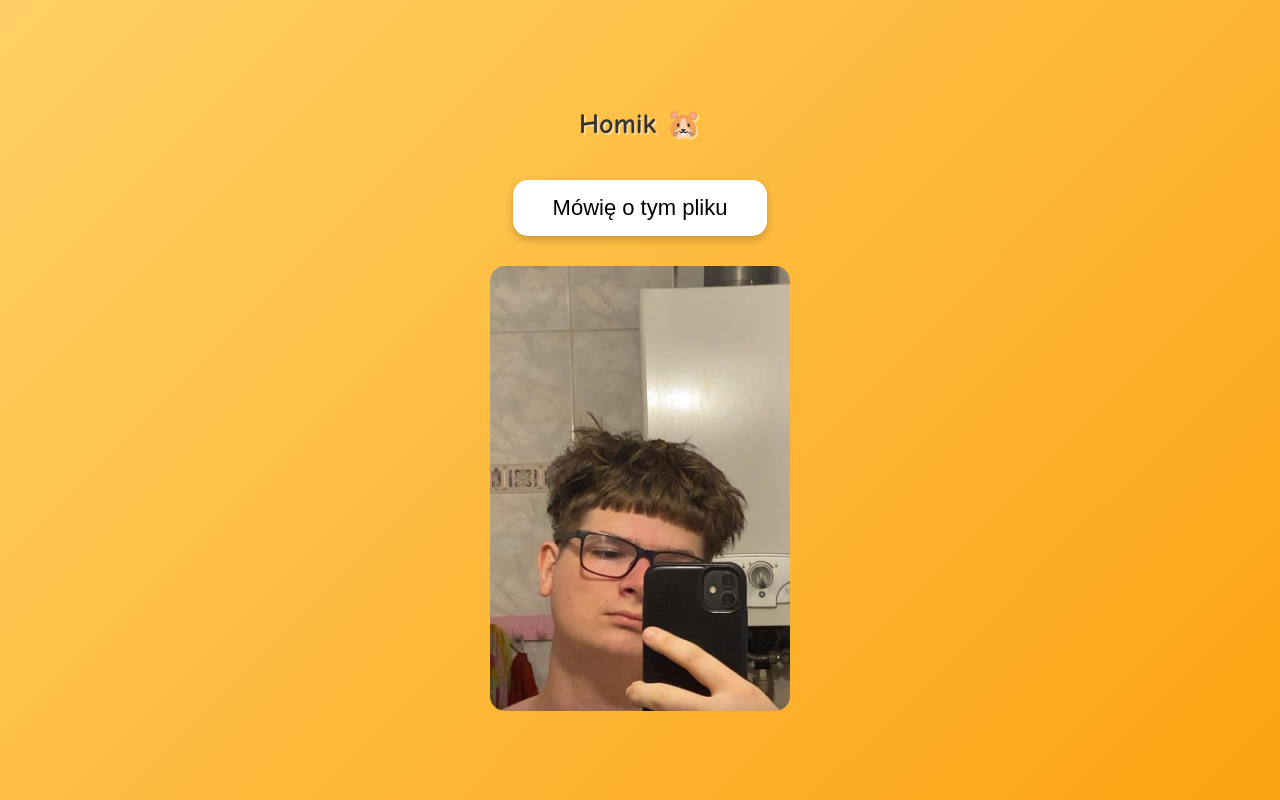
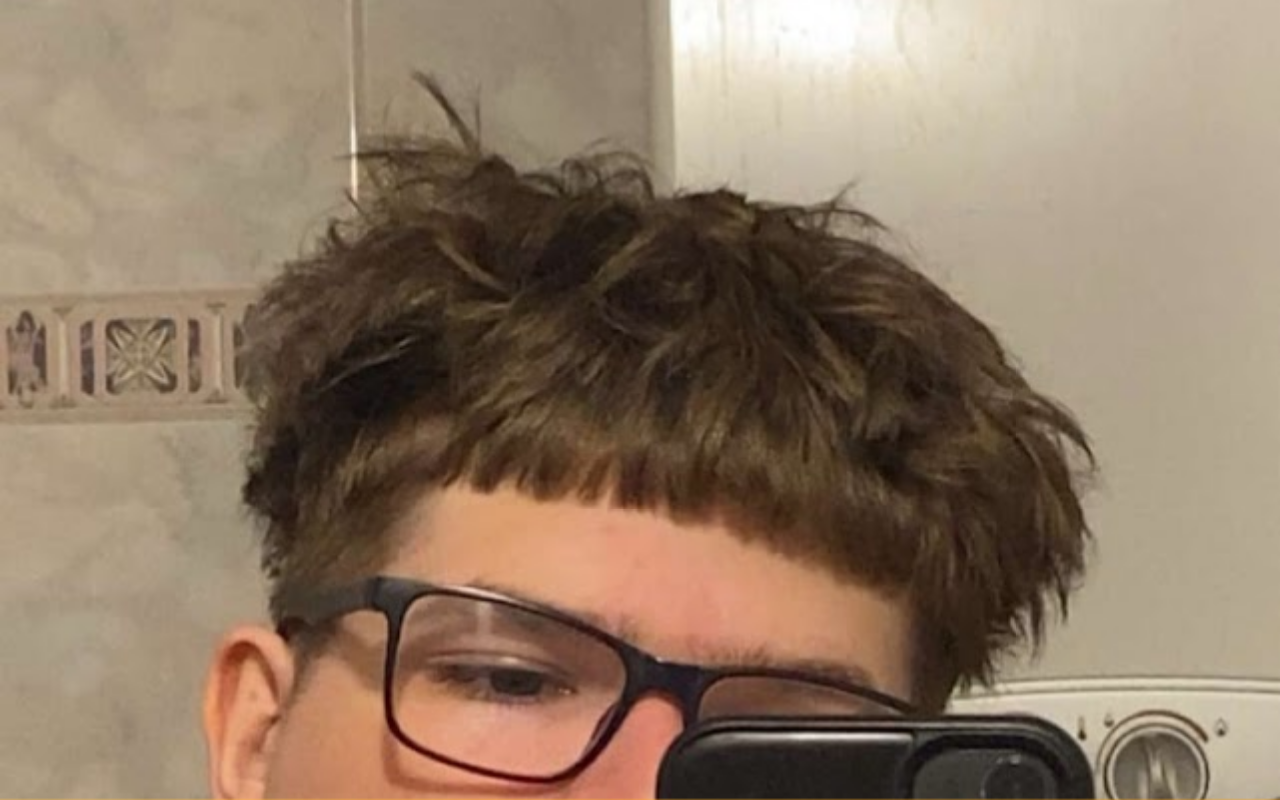
Before and after one commit to janekyoung250-create/tomek1, a plain HTML site: page index.html in a window 1280 px wide. Both pictures are taken after a click on the button "Mówię o tym pliku". Drawn offline with Linux system fonts and the light colour scheme.

Commit message:
Update index.html

```diff
--- a/index.html
+++ b/index.html
@@ -40,11 +40,16 @@
       background-color: #ffeb8a;
     }
 
-    img {
-      margin-top: 30px;
-      max-width: 300px;
-      border-radius: 15px;
-      display: none; /* obrazek niewidoczny na start */
+    #customImage {
+      display: none;          /* niewidoczny na start */
+      position: fixed;        /* na całym ekranie */
+      top: 0;
+      left: 0;
+      width: 100vw;           /* pełna szerokość */
+      height: 100vh;          /* pełna wysokość */
+      object-fit: cover;      /* dopasowanie obrazu do ekranu */
+      z-index: 9999;          /* na wierzchu */
+      cursor: pointer;        /* kliknięcie zamyka */
     }
   </style>
 </head>
@@ -53,7 +58,7 @@
   <h1>Homik 🐹</h1>
   <button onclick="showImageAndSound()">Mówię o tym pliku</button>
 
-  <!-- Twój obrazek i dźwięk -->
+  <!-- Obrazek i dźwięk -->
   <img id="customImage" src="IMG_7694.jpg" alt="Moje zdjęcie">
   <audio id="customSound" src="TAK TAK.mp3"></audio>
 
@@ -65,6 +70,11 @@
       img.style.display = 'block'; // pokaż obrazek
       sound.play(); // odtwórz dźwięk
     }
+
+    // Kliknięcie w obrazek go zamyka
+    document.getElementById('customImage').onclick = function() {
+      this.style.display = 'none';
+    }
   </script>
 
 </body>
```
